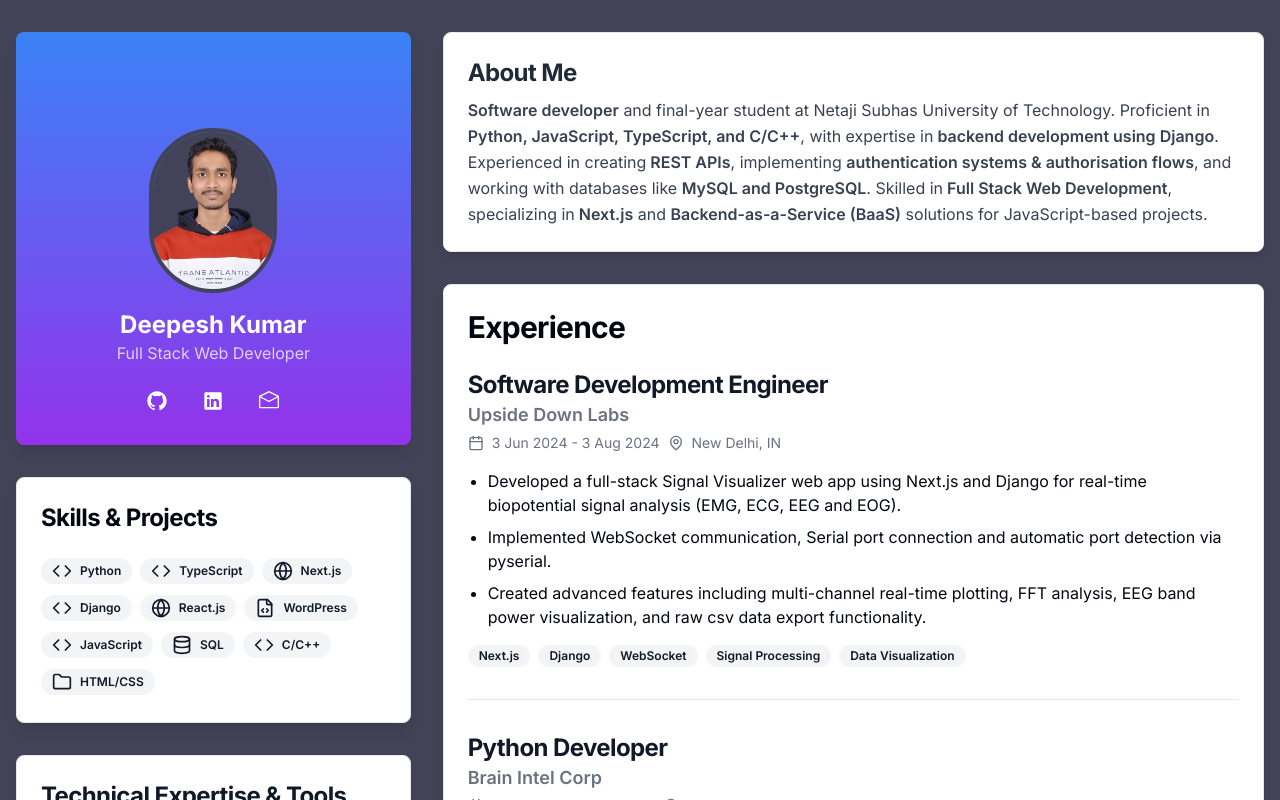
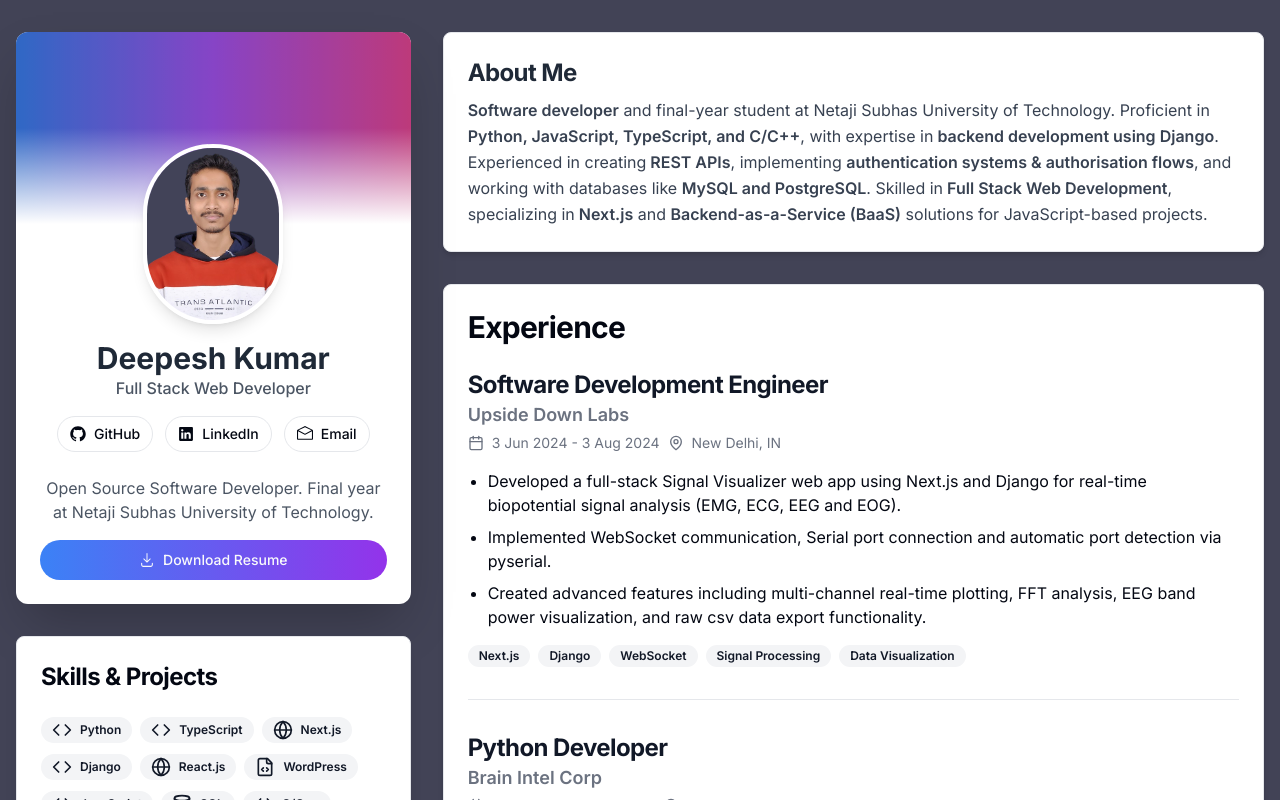
Before and after one commit to akadeepesh/OnlineResume, a Next.js app: page / in a window 1280 px wide. Shown: the top 800 px of the page. Built offline with nearby package versions, Linux system fonts and the light colour scheme.

Commit message:
Updated profile card, added download resume

```diff
--- a/src/app/page.tsx
+++ b/src/app/page.tsx
@@ -1,3 +1,4 @@
+import React from "react";
 import ProfileCard from "@/components/ProfileCard";
 import AboutMe from "@/components/AboutMe";
 import Experience from "@/components/Experience";
@@ -7,12 +8,13 @@
 import Education from "@/components/Education";
 import Tools from "@/components/Tools";
 
-export default function Home() {
+const Home: React.FC = () => {
   return (
     <div className="min-h-screen bg-gradient-to-b bg-brand">
       <div className="container mx-auto px-4 py-8">
         <div className="grid grid-cols-1 lg:grid-cols-3 gap-8">
-          <div className="lg:col-span-1">
+          {/* Left column for desktop - sticky sidebar */}
+          <div className="hidden lg:block lg:col-span-1">
             <div className="sticky top-8 space-y-8">
               <ProfileCard />
               <SkillsAndProjects />
@@ -20,14 +22,48 @@
               <Education />
             </div>
           </div>
-          <div className="lg:col-span-2 space-y-8">
-            <AboutMe />
-            <Experience />
-            <Projects />
-            <Certificates />
+
+          {/* Main content area */}
+          <div className="lg:col-span-2">
+            {/* Mobile-only ProfileCard */}
+            <div className="lg:hidden mb-8">
+              <ProfileCard />
+            </div>
+
+            {/* Main content wrapper with consistent spacing */}
+            <div className="space-y-8">
+              {/* AboutMe - always first in main content */}
+              <AboutMe />
+
+              {/* Mobile-only SkillsAndProjects */}
+              <div className="lg:hidden">
+                <SkillsAndProjects />
+              </div>
+
+              {/* Mobile-only Tools */}
+              <div className="lg:hidden">
+                <Tools />
+              </div>
+
+              {/* Experience */}
+              <Experience />
+
+              {/* Projects */}
+              <Projects />
+
+              {/* Mobile-only Education */}
+              <div className="lg:hidden">
+                <Education />
+              </div>
+
+              {/* Certificates */}
+              <Certificates />
+            </div>
           </div>
         </div>
       </div>
     </div>
   );
-}
+};
+
+export default Home;
--- a/src/components/Certificates.tsx
+++ b/src/components/Certificates.tsx
@@ -1,5 +1,5 @@
 "use client";
-
+import React, { useEffect, useState } from "react";
 import { Card, CardContent, CardHeader, CardTitle } from "@/components/ui/card";
 import { Badge } from "@/components/ui/badge";
 import { Button } from "@/components/ui/button";
@@ -9,6 +9,13 @@
   HoverCardContent,
 } from "@/components/ui/hover-card";
 import {
+  Dialog,
+  DialogContent,
+  DialogHeader,
+  DialogTitle,
+  DialogTrigger,
+} from "@/components/ui/dialog";
+import {
   ExternalLink,
   Award,
   Code,
@@ -17,9 +24,19 @@
   Cpu,
   Globe,
   Trophy,
+  X,
 } from "lucide-react";
 
-const certifications = [
+interface Certification {
+  name: string;
+  issuer: string;
+  date: string;
+  link: string;
+  icon: JSX.Element;
+  description: string;
+}
+
+const certifications: Certification[] = [
   {
     name: "Python (Basic)",
     issuer: "HackerRank",
@@ -87,7 +104,7 @@
     name: "Microsoft Learn Student Ambassador",
     issuer: "Microsoft Azure",
     date: "Mar 2024",
-    link: "#",
+    link: "https://stdntpartners-my.sharepoint.com/personal/ashutosh_rana_studentambassadors_com/Documents/Azure%20Fundamentals%20Challenge%203Mar24-16Mar24/Sheet03%20Folder/sheet03/280.png",
     icon: <Globe className="h-6 w-6" />,
     description:
       "Recognized for leadership in promoting Microsoft technologies and fostering a learning community on campus.",
@@ -96,7 +113,7 @@
     name: "Microsoft Learn Student Ambassador",
     issuer: "Microsoft",
     date: "Mar 2024",
-    link: "#",
+    link: "https://stdntpartners-my.sharepoint.com/personal/ashutosh_rana_studentambassadors_com/Documents/Azure%20Fundamentals%20Challenge%203Mar24-16Mar24/Sheet03%20Folder/sheet03/280.png",
     icon: <Globe className="h-6 w-6" />,
     description:
       "Demonstrated expertise in Microsoft technologies and commitment to sharing knowledge with peers.",
@@ -112,44 +129,28 @@
   },
 ];
 
-export default function Certificates() {
-  return (
-    <Card className="shadow-lg">
-      <CardHeader>
-        <CardTitle className="text-3xl font-bold tracking-tight flex items-center">
-          <Award className="mr-2 h-8 w-8 text-primary" />
-          Certifications
-        </CardTitle>
-      </CardHeader>
-      <CardContent>
-        <div className="grid grid-cols-2 sm:grid-cols-3 lg:grid-cols-4 xl:grid-cols-5 gap-4">
-          {certifications.map((cert, index) => (
-            <HoverCard key={index} openDelay={100} closeDelay={100}>
-              <HoverCardTrigger asChild>
-                <Card className="overflow-hidden transition-all duration-300 hover:shadow-md cursor-pointer">
-                  <CardContent className="p-4 flex flex-col items-center justify-center h-full">
-                    <div className="text-primary mb-2">{cert.icon}</div>
-                    <h3 className="font-medium text-center text-sm">
-                      {cert.name}
-                    </h3>
-                    <Badge variant="secondary" className="mt-2 text-xs">
-                      {cert.issuer}
-                    </Badge>
-                  </CardContent>
-                </Card>
-              </HoverCardTrigger>
-              <HoverCardContent className="w-80 p-0 shadow-lg">
-                <div className="bg-primary text-primary-foreground p-4">
+interface CertificateCardProps {
+  cert: Certification;
+  isMobile: boolean;
+}
+
+const CertificateCard: React.FC<CertificateCardProps> = ({
+  cert,
+  isMobile,
+}) => {
+  const [isDialogOpen, setIsDialogOpen] = useState<boolean>(false);
+
+  const content = (
+    <>
+      <div className={isMobile ? "bg-primary text-primary-foreground p-4" : ""}>
         <h3 className="text-lg font-semibold mb-1">{cert.name}</h3>
         <p className="text-sm opacity-90">{cert.issuer}</p>
       </div>
-                <div className="p-4">
+      <div className={isMobile ? "p-4" : ""}>
         <Badge variant="outline" className="mb-2">
           {cert.date}
         </Badge>
-                  <p className="text-sm text-muted-foreground mb-4">
-                    {cert.description}
-                  </p>
+        <p className="text-sm text-muted-foreground mb-4">{cert.description}</p>
         <Button
           variant="default"
           size="sm"
@@ -167,11 +168,80 @@
           </a>
         </Button>
       </div>
+    </>
+  );
+
+  return isMobile ? (
+    <Dialog open={isDialogOpen} onOpenChange={setIsDialogOpen}>
+      <DialogTrigger asChild>
+        <Card className="overflow-hidden transition-all duration-300 hover:shadow-md cursor-pointer">
+          <CardContent className="p-4 flex flex-col items-center justify-center h-full">
+            <div className="text-primary mb-2">{cert.icon}</div>
+            <h3 className="font-medium text-center text-sm">{cert.name}</h3>
+            <Badge variant="secondary" className="mt-2 text-xs">
+              {cert.issuer}
+            </Badge>
+          </CardContent>
+        </Card>
+      </DialogTrigger>
+      <DialogContent className="w-[90%] rounded-2xl">
+        <DialogHeader>
+          <DialogTitle className="flex items-center justify-between">
+            Certificate Details
+          </DialogTitle>
+        </DialogHeader>
+        {content}
+      </DialogContent>
+    </Dialog>
+  ) : (
+    <HoverCard openDelay={100} closeDelay={100}>
+      <HoverCardTrigger asChild>
+        <Card className="overflow-hidden transition-all duration-300 hover:shadow-md cursor-pointer">
+          <CardContent className="p-4 flex flex-col items-center justify-center h-full">
+            <div className="text-primary mb-2">{cert.icon}</div>
+            <h3 className="font-medium text-center text-sm">{cert.name}</h3>
+            <Badge variant="secondary" className="mt-2 text-xs">
+              {cert.issuer}
+            </Badge>
+          </CardContent>
+        </Card>
+      </HoverCardTrigger>
+      <HoverCardContent className="w-80 p-6 rounded-2xl shadow-lg">
+        {content}
       </HoverCardContent>
     </HoverCard>
+  );
+};
+
+const Certificates: React.FC = () => {
+  const [isMobile, setIsMobile] = useState<boolean>(false);
+
+  useEffect(() => {
+    const checkMobile = () => {
+      setIsMobile(window.innerWidth < 640);
+    };
+    checkMobile();
+    window.addEventListener("resize", checkMobile);
+    return () => window.removeEventListener("resize", checkMobile);
+  }, []);
+
+  return (
+    <Card className="shadow-lg">
+      <CardHeader>
+        <CardTitle className="text-3xl font-bold tracking-tight flex items-center">
+          <Award className="mr-2 h-8 w-8 text-primary" />
+          Certifications
+        </CardTitle>
+      </CardHeader>
+      <CardContent>
+        <div className="grid grid-cols-2 sm:grid-cols-3 lg:grid-cols-4 xl:grid-cols-5 gap-4">
+          {certifications.map((cert, index) => (
+            <CertificateCard key={index} cert={cert} isMobile={isMobile} />
           ))}
         </div>
       </CardContent>
     </Card>
   );
-}
+};
+
+export default Certificates;
--- a/src/components/Education.tsx
+++ b/src/components/Education.tsx
@@ -1,7 +1,6 @@
 import React from "react";
 import { Card, CardContent, CardHeader, CardTitle } from "@/components/ui/card";
 import { Separator } from "@/components/ui/separator";
-import { Badge } from "@/components/ui/badge";
 import { BookOpen, MapPin, Calendar } from "lucide-react";
 
 interface EducationEntry {
--- a/src/components/ProfileCard.tsx
+++ b/src/components/ProfileCard.tsx
@@ -1,58 +1,84 @@
+"use client";
+import React from "react";
 import Image from "next/image";
 import Link from "next/link";
 import {
   GitHubLogoIcon,
   LinkedInLogoIcon,
   EnvelopeOpenIcon,
+  DownloadIcon,
 } from "@radix-ui/react-icons";
 import { Button } from "@/components/ui/button";
 
-const ProfileCard = () => {
+const ProfileCard: React.FC = () => {
+  const handleDownloadResume = () => {
+    const resumeUrl = "/Deepesh_Kumar_Resume.pdf";
+
+    const link = document.createElement("a");
+    link.href = resumeUrl;
+    link.setAttribute("download", "Deepesh_Kumar_Resume.pdf");
+
+    document.body.appendChild(link);
+    link.click();
+
+    document.body.removeChild(link);
+  };
+
   return (
-    <div className="bg-gradient-to-b from-blue-500 to-purple-600 rounded-lg overflow-hidden shadow-lg">
-      <div className="relative h-48"></div>
-      <div className="text-center -mt-24 relative z-10">
+    <div className="bg-white dark:bg-gray-800 rounded-xl overflow-hidden shadow-2xl transition-all duration-300 hover:shadow-3xl">
+      <div className="relative h-48 bg-gradient-to-r from-blue-500 via-purple-500 to-pink-500">
+        <div className="absolute inset-0 bg-black opacity-20"></div>
+        <div className="absolute bottom-0 left-0 w-full h-24 bg-gradient-to-t from-white dark:from-gray-800"></div>
+      </div>
+      <div className="relative px-6 pb-6">
+        <div className="flex flex-col items-center -mt-20">
           <Image
             src="/DeepeshBrandBg.png"
-          width={128}
-          height={128}
-          className="rounded-full border-4 border-[#424356] inline-block"
+            width={140}
+            height={140}
+            className="rounded-full border-4 border-white dark:border-gray-800 shadow-lg"
             alt="Deepesh Kumar"
           />
-        <h2 className="mt-4 text-2xl font-bold text-white">Deepesh Kumar</h2>
-        <p className="text-white opacity-75">Full Stack Web Developer</p>
-      </div>
-      <div className="flex justify-center space-x-4 mt-4 pb-6">
+          <h2 className="mt-4 text-3xl font-bold text-gray-800 dark:text-white">
+            Deepesh Kumar
+          </h2>
+          <p className="text-gray-600 dark:text-gray-300 font-medium">
+            Full Stack Web Developer
+          </p>
+          <div className="mt-4 flex space-x-3">
             <Link href="https://github.com/akadeepesh" passHref>
-          <Button
-            size="icon"
-            variant="ghost"
-            className="text-white hover:text-gray-800"
-          >
-            <GitHubLogoIcon className="h-5 w-5" />
-            <span className="sr-only">GitHub</span>
+              <Button size="sm" variant="outline" className="rounded-full">
+                <GitHubLogoIcon className="h-4 w-4 mr-2" />
+                GitHub
               </Button>
             </Link>
             <Link href="https://www.linkedin.com/in/akadeepesh/" passHref>
-          <Button
-            size="icon"
-            variant="ghost"
-            className="text-white hover:text-gray-800"
-          >
-            <LinkedInLogoIcon className="h-5 w-5" />
-            <span className="sr-only">LinkedIn</span>
+              <Button size="sm" variant="outline" className="rounded-full">
+                <LinkedInLogoIcon className="h-4 w-4 mr-2" />
+                LinkedIn
               </Button>
             </Link>
             <Link href="mailto:deepesh.kumar.ug21@nsut.ac.in" passHref>
-          <Button
-            size="icon"
-            variant="ghost"
-            className="text-white hover:text-gray-800"
-          >
-            <EnvelopeOpenIcon className="h-5 w-5" />
-            <span className="sr-only">Email</span>
+              <Button size="sm" variant="outline" className="rounded-full">
+                <EnvelopeOpenIcon className="h-4 w-4 mr-2" />
+                Email
               </Button>
             </Link>
+          </div>
+        </div>
+        <div className="mt-6 text-center">
+          <p className="text-gray-600 dark:text-gray-300 mb-4">
+            Open Source Software Developer. Final year at Netaji Subhas
+            University of Technology.
+          </p>
+          <Button
+            className="w-full rounded-full bg-gradient-to-r from-blue-500 to-purple-600 hover:from-blue-600 hover:to-purple-700 transition-all duration-300"
+            onClick={handleDownloadResume}
+          >
+            <DownloadIcon className="h-4 w-4 mr-2" />
+            Download Resume
+          </Button>
+        </div>
       </div>
     </div>
   );
```
Also changed, not shown: 1 other file (tests, documents, lock files or other folders). Lines whose indentation alone changed are shown as unchanged.
